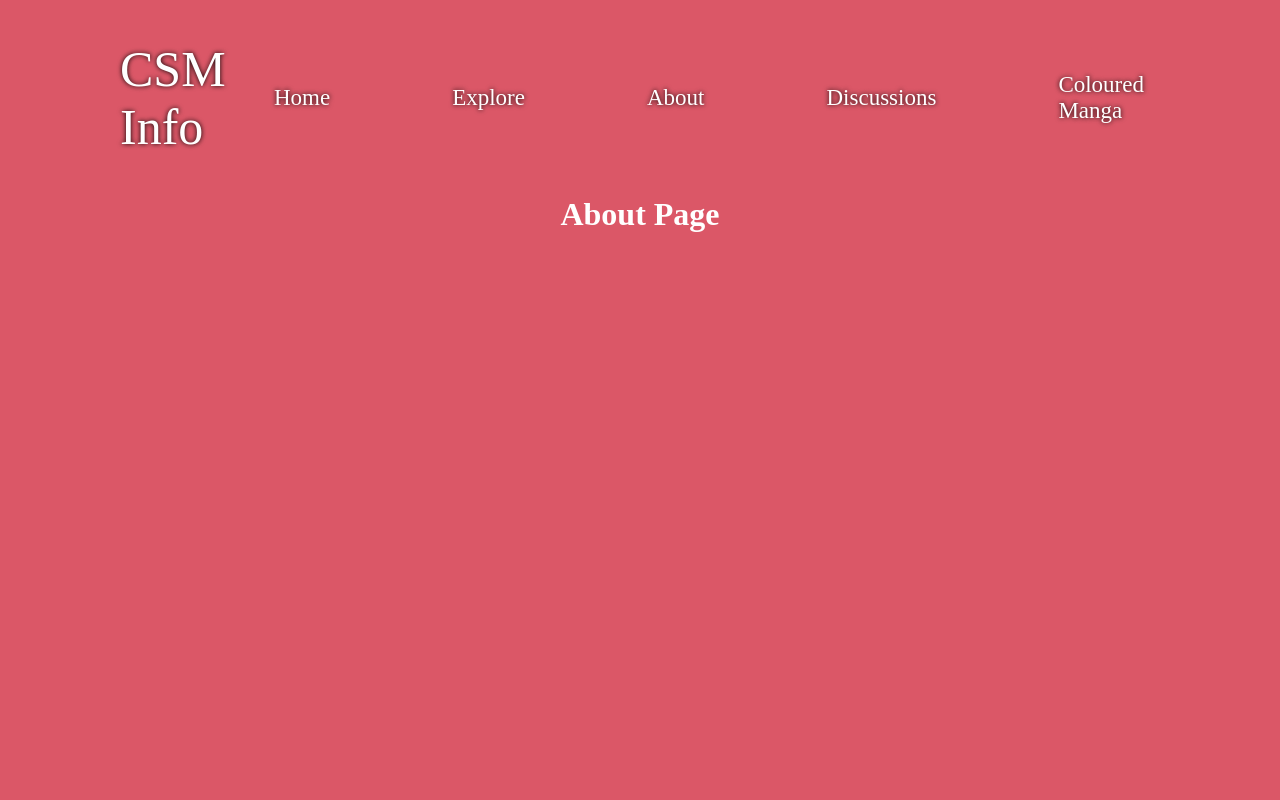
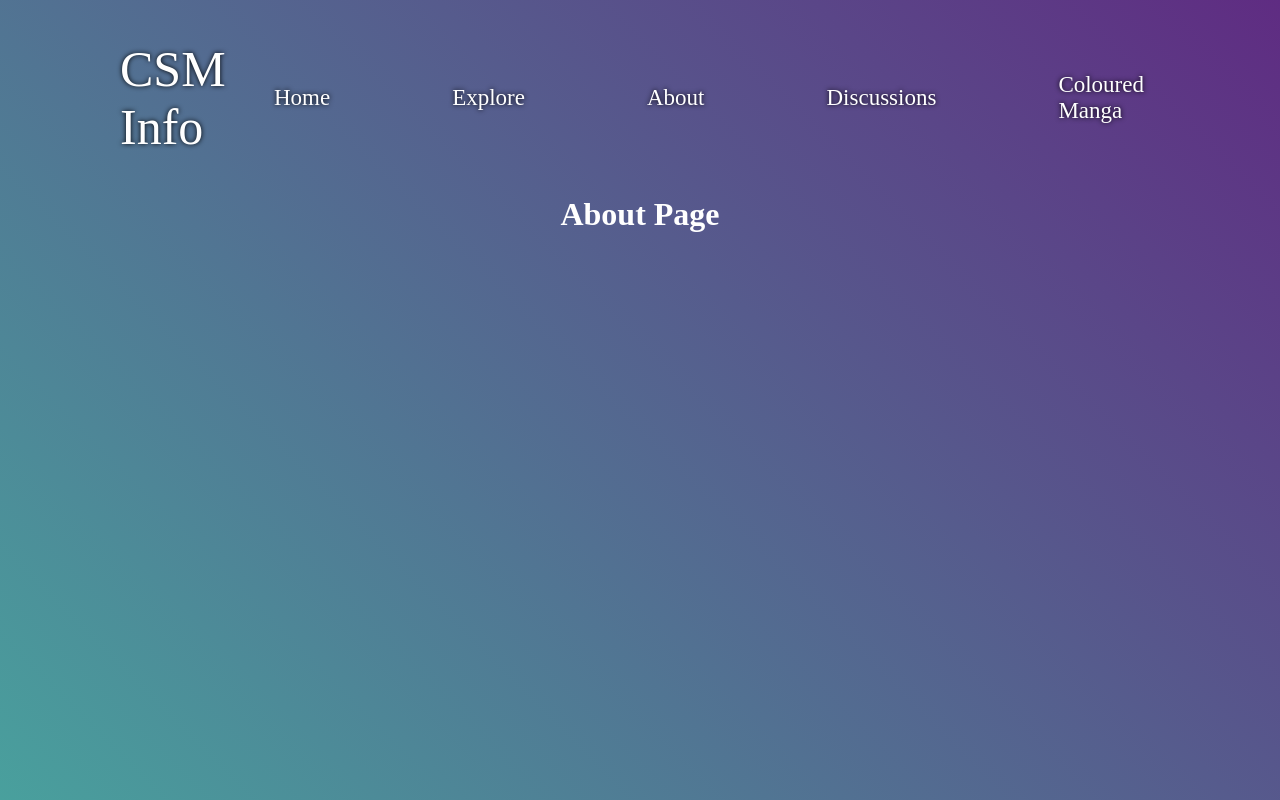
Before and after one commit to thanzeelhassan/csm-info, a React (Create React App) app: page /csm-info/about in a window 1280 px wide. Built offline with nearby package versions, Linux system fonts and the light colour scheme.

Commit message:
Change the background of all the pages

```diff
--- a/src/Pages/AboutPage/AboutPage.css
+++ b/src/Pages/AboutPage/AboutPage.css
@@ -10,7 +10,8 @@
     position: fixed;
     object-fit: cover;
     z-index: -1;
-    background-color: rgba(211,45,65, 0.8);
+    background: -webkit-linear-gradient(45deg, #49a09d, #5f2c82);
+    background: linear-gradient(45deg, #49a09d, #5f2c82);
 }
 
 @keyframes fadeIn {
--- a/src/Pages/ColouredMangaPage/ColouredMangaPage.css
+++ b/src/Pages/ColouredMangaPage/ColouredMangaPage.css
@@ -4,8 +4,17 @@
     position: fixed;
     object-fit: cover;
     z-index: -1;
-    background-color: rgba(211,45,65, 0.8);
+    background: -webkit-linear-gradient(45deg, #49a09d, #5f2c82);
+    background: linear-gradient(45deg, #49a09d, #5f2c82);
 }
+
+/* body {
+    margin: 0;
+    background: -webkit-linear-gradient(45deg, #49a09d, #5f2c82);
+    background: linear-gradient(45deg, #49a09d, #5f2c82);
+    font-family: sans-serif;
+    font-weight: 100;
+  } */
 
 @keyframes fadeIn {
     from { opacity: 0; }
--- a/src/Pages/Discussions/Discussions.css
+++ b/src/Pages/Discussions/Discussions.css
@@ -4,15 +4,16 @@
     margin-top: 20px;
     font-size: 50px;
 }
-/*
+
 .discussion-background {
     height: 100%;
     width: 100%;
     position: fixed;
     object-fit: cover;
     z-index: -1;
-    background-color: rgba(211,45,65, 0.8);
-} */
+    background: -webkit-linear-gradient(45deg, #49a09d, #5f2c82);
+    background: linear-gradient(45deg, #49a09d, #5f2c82);
+}
 
 @keyframes fadeIn {
     from {opacity: 0;}
--- a/src/Pages/ExplorePage/ExplorePage.css
+++ b/src/Pages/ExplorePage/ExplorePage.css
@@ -9,7 +9,8 @@
     position: fixed;
     object-fit: cover;
     z-index: -1;
-    background-color: rgba(211,45,65, 0.8);
+    background: -webkit-linear-gradient(45deg, #49a09d, #5f2c82);
+    background: linear-gradient(45deg, #49a09d, #5f2c82);
 }
 
 @keyframes fadeIn{
```
